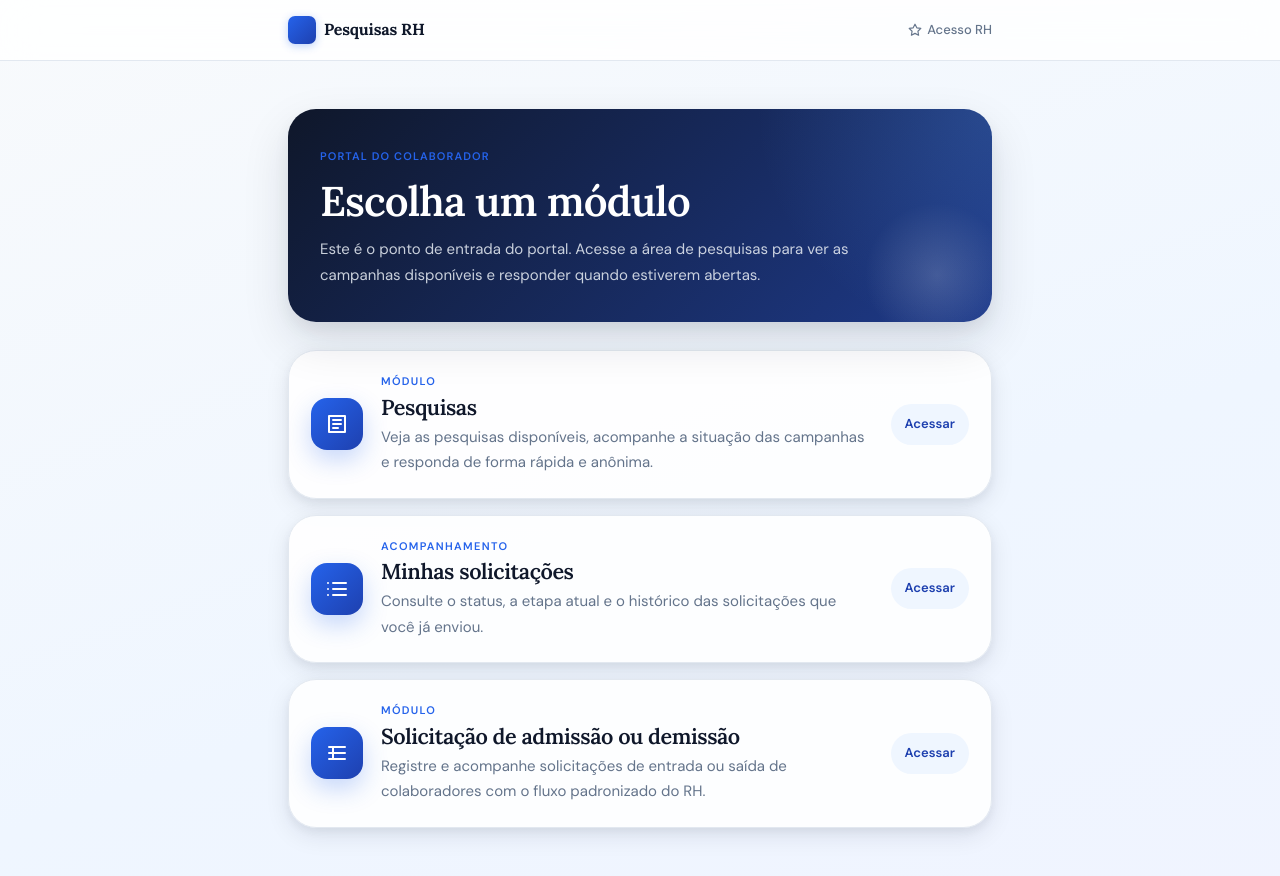
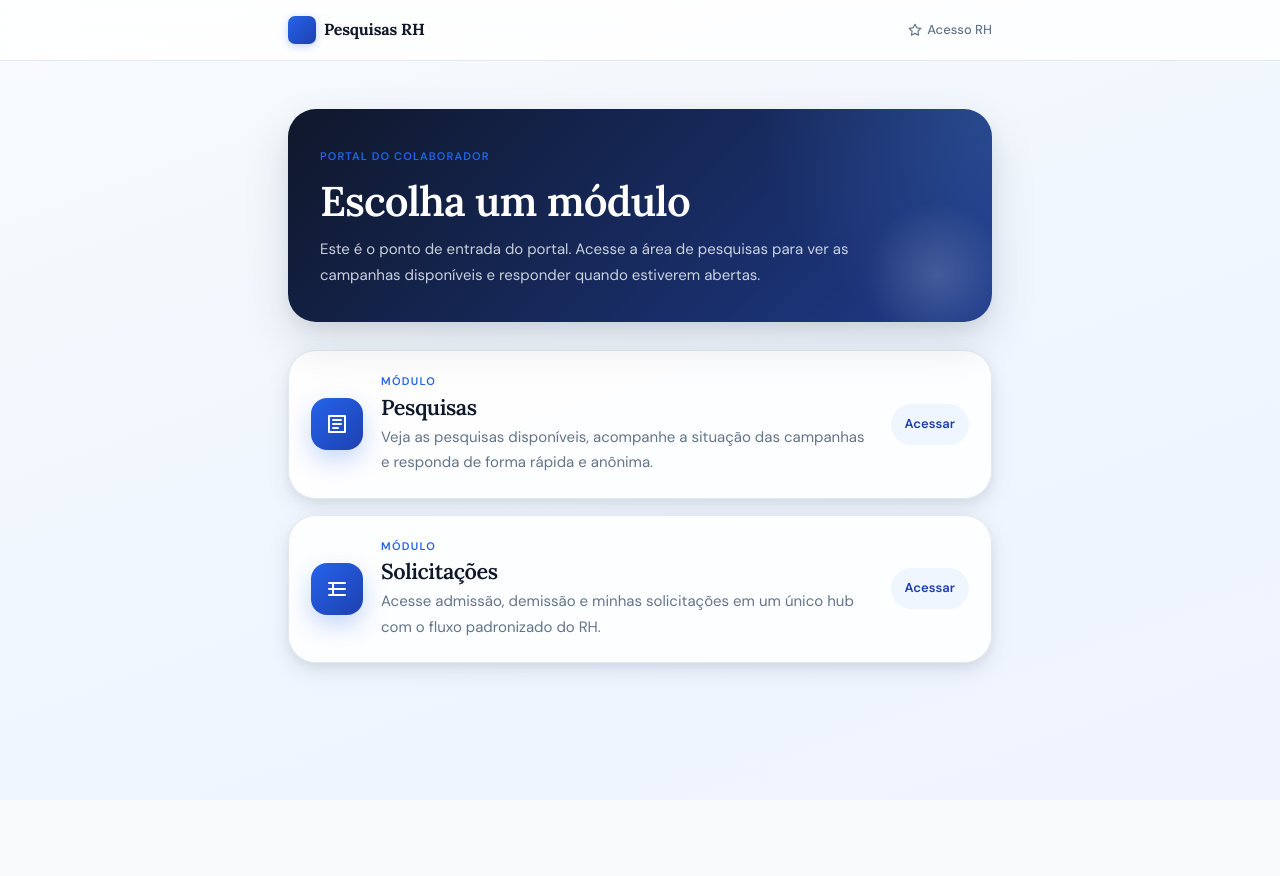
Before and after one commit to Wasion-it/Sistema_de_pesquisas, a React (Vite) app in the folder frontend/: page / in a window 1280 px wide. Shown: the top 876 px of the page. After the commit the page ends 800 px from the top, so only its background shows below. Built offline with nearby package versions, Linux system fonts and the light colour scheme.

Commit message:
✨ feat: Adiciona proteção de rotas para páginas de solicitações e atualiza navegação na página de login

```diff
--- a/frontend/src/App.jsx
+++ b/frontend/src/App.jsx
@@ -30,9 +30,30 @@ export default function App() {
       <AuthProvider>
         <Routes>
           <Route path="/" element={<HomePage />} />
-          <Route path="/solicitacoes" element={<RequestsPage />} />
-          <Route path="/solicitacoes/admissao" element={<AdmissaoFormPage />} />
-          <Route path="/solicitacoes/demissao" element={<DemissaoFormPage />} />
+          <Route
+            path="/solicitacoes"
+            element={
+              <ProtectedRoute>
+                <RequestsPage />
+              </ProtectedRoute>
+            }
+          />
+          <Route
+            path="/solicitacoes/admissao"
+            element={
+              <ProtectedRoute>
+                <AdmissaoFormPage />
+              </ProtectedRoute>
+            }
+          />
+          <Route
+            path="/solicitacoes/demissao"
+            element={
+              <ProtectedRoute>
+                <DemissaoFormPage />
+              </ProtectedRoute>
+            }
+          />
           <Route path="/pesquisas" element={<SurveysPage />} />
           <Route path="/campaigns/:campaignId" element={<PublicCampaignPage />} />
           <Route path="/campaigns/:campaignId/thank-you" element={<PublicCampaignThankYouPage />} />
--- a/frontend/src/pages/AdminLoginPage.jsx
+++ b/frontend/src/pages/AdminLoginPage.jsx
@@ -1,17 +1,19 @@
 import { useState } from 'react'
-import { Link, Navigate, useNavigate } from 'react-router-dom'
+import { Link, Navigate, useLocation, useNavigate } from 'react-router-dom'
 
 import { useAuth } from '../auth/AuthProvider'
 
 export function AdminLoginPage() {
   const navigate = useNavigate()
+  const location = useLocation()
   const { isAuthenticated, isLoading, signIn } = useAuth()
   const [login, setLogin] = useState('rh.admin')
   const [password, setPassword] = useState('AdminRH123!')
   const [errorMessage, setErrorMessage] = useState('')
   const [isSubmitting, setIsSubmitting] = useState(false)
+  const returnTo = location.state?.returnTo ?? '/solicitacoes'
 
-  if (isAuthenticated) return <Navigate replace to="/admin" />
+  if (isAuthenticated) return <Navigate replace to={returnTo} />
 
   async function handleSubmit(event) {
     event.preventDefault()
@@ -19,7 +21,7 @@ export function AdminLoginPage() {
     setIsSubmitting(true)
     try {
       await signIn({ login, password })
-      navigate('/admin')
+      navigate(returnTo)
     } catch (error) {
       setErrorMessage(error.message)
     } finally {
--- a/frontend/src/pages/HomePage.jsx
+++ b/frontend/src/pages/HomePage.jsx
@@ -6,12 +6,12 @@ export function HomePage() {
       <header className="collab-header">
         <div className="collab-header-inner">
           <span className="collab-brand">Pesquisas RH</span>
-          <a className="text-muted-link" href="/admin">
+          <Link className="text-muted-link" to="/admin/login" state={{ returnTo: '/admin' }}>
             <svg width="14" height="14" viewBox="0 0 24 24" fill="none" stroke="currentColor" strokeWidth="2" strokeLinecap="round" strokeLinejoin="round">
               <path d="M12 2l3.09 6.26L22 9.27l-5 4.87 1.18 6.88L12 17.77l-6.18 3.25L7 14.14 2 9.27l6.91-1.01L12 2z"/>
             </svg>
             Acesso RH
-          </a>
+          </Link>
         </div>
       </header>
 
@@ -46,27 +46,6 @@ export function HomePage() {
             <span className="module-card-action">Acessar</span>
           </Link>
 
-          <Link className="module-card" to="/admin/my-requests">
-            <div className="module-card-icon" aria-hidden="true">
-              <svg width="24" height="24" viewBox="0 0 24 24" fill="none" stroke="currentColor" strokeWidth="2" strokeLinecap="round" strokeLinejoin="round">
-                <path d="M8 6h13" />
-                <path d="M8 12h13" />
-                <path d="M8 18h13" />
-                <path d="M3 6h.01" />
-                <path d="M3 12h.01" />
-                <path d="M3 18h.01" />
-              </svg>
-            </div>
-            <div className="module-card-body">
-              <span className="module-card-kicker">Acompanhamento</span>
-              <h2>Minhas solicitações</h2>
-              <p>
-                Consulte o status, a etapa atual e o histórico das solicitações que você já enviou.
-              </p>
-            </div>
-            <span className="module-card-action">Acessar</span>
-          </Link>
-
           <Link className="module-card" to="/solicitacoes">
             <div className="module-card-icon" aria-hidden="true">
               <svg width="24" height="24" viewBox="0 0 24 24" fill="none" stroke="currentColor" strokeWidth="2" strokeLinecap="round" strokeLinejoin="round">
@@ -78,10 +57,10 @@ export function HomePage() {
             </div>
             <div className="module-card-body">
               <span className="module-card-kicker">Módulo</span>
-              <h2>Solicitação de admissão ou demissão</h2>
+              <h2>Solicitações</h2>
               <p>
-                Registre e acompanhe solicitações de entrada ou saída de colaboradores
-                com o fluxo padronizado do RH.
+                Acesse admissão, demissão e minhas solicitações em um único hub com o
+                fluxo padronizado do RH.
               </p>
             </div>
             <span className="module-card-action">Acessar</span>
```
